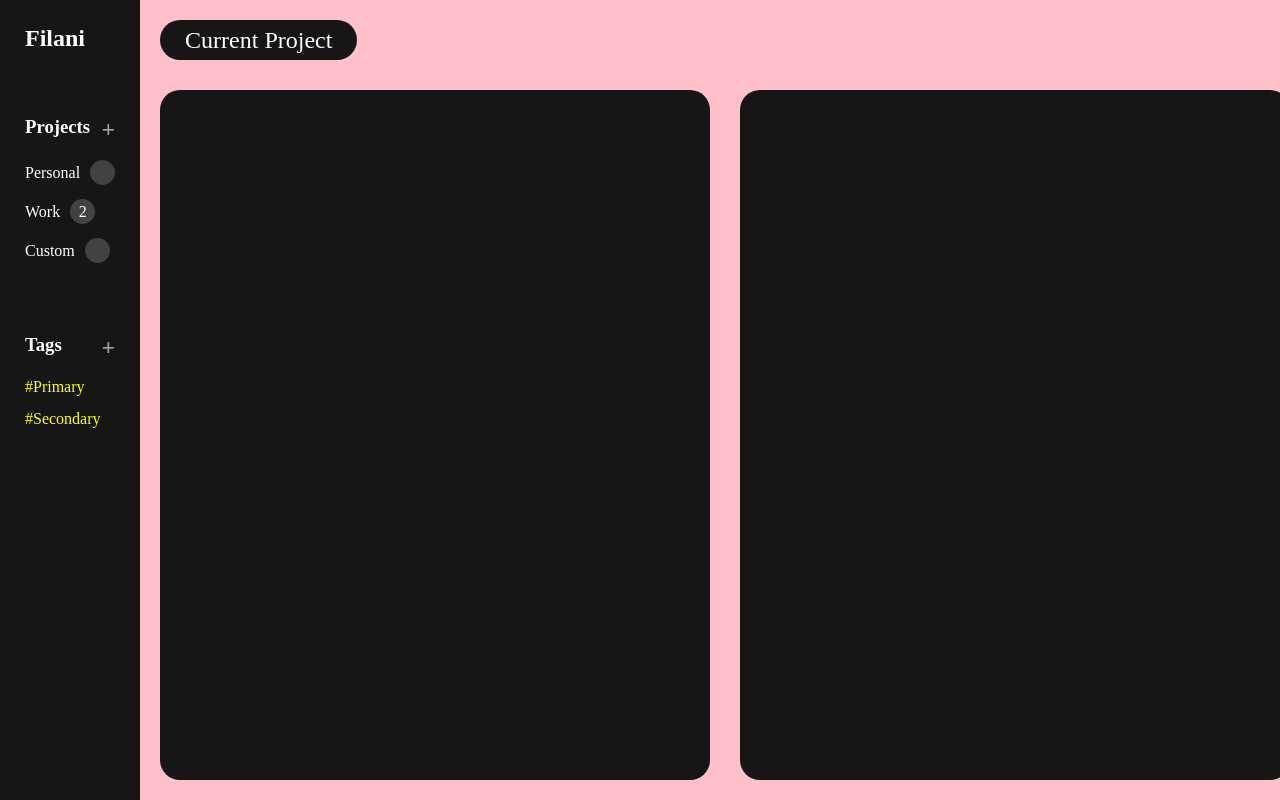
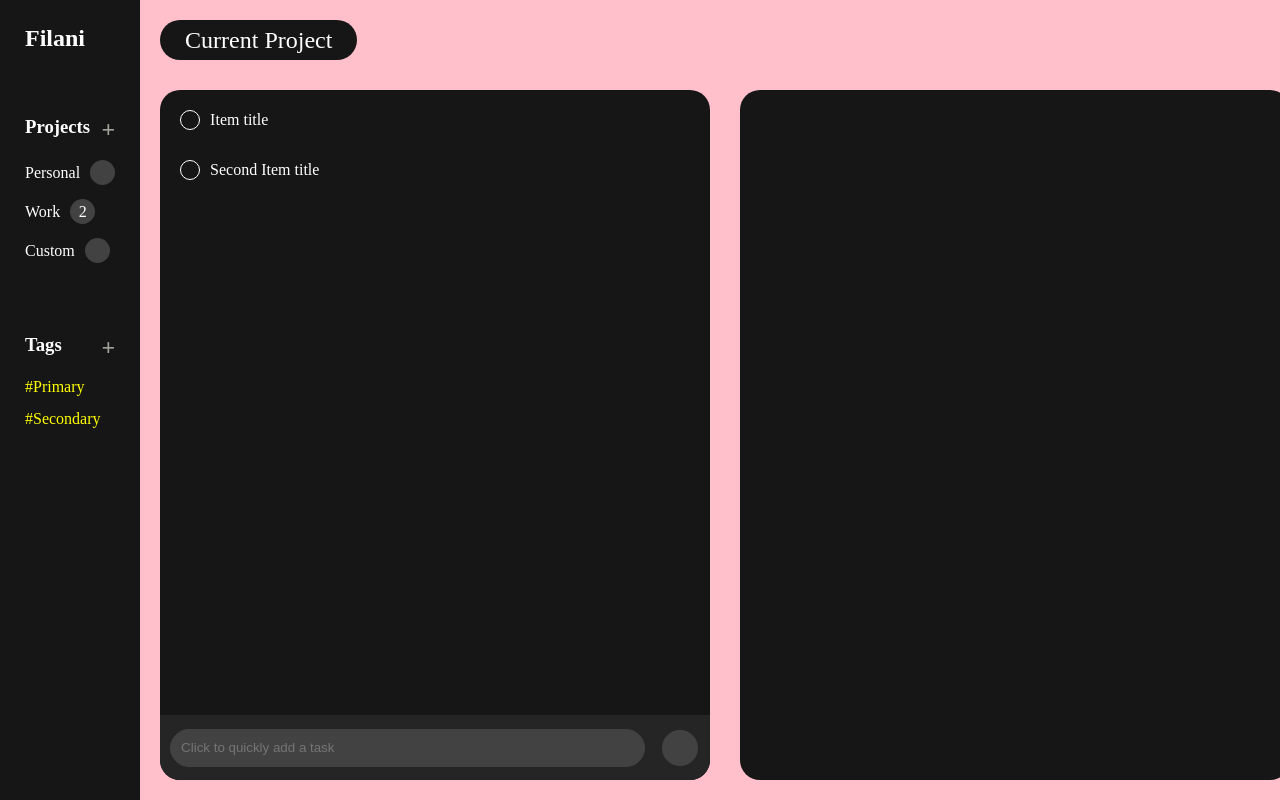
Before and after one commit to drenmorina12/todo-list, a website built with webpack: page src/template.html in a window 1280 px wide. Shown: the top 800 px of the page. Built offline with nearby package versions, Linux system fonts and the light colour scheme.

Commit message:
Finish todo section

```diff
--- a/src/style.css
+++ b/src/style.css
@@ -2,7 +2,7 @@
   --main-color: #161616;
   /* --bg-color: #f4eae0; */
   --bg-color: pink;
-
+  --hover-1: #424242;
   --text-1: #ffffff;
   --text-2: #a2a299;
   --text-3: #777777;
@@ -78,7 +78,7 @@ body {
 .project:hover,
 .tag:hover {
   cursor: pointer;
-  background-color: #424242;
+  background-color: var(--hover-1);
 }
 
 .project:hover .project-count {
@@ -95,7 +95,7 @@ body {
 }
 
 .project > div {
-  background-color: #424242;
+  background-color: var(--hover-1);
   /* padding: 5px; */
 }
 
@@ -140,9 +140,94 @@ body {
   flex: 1;
 }
 
+#todo-container {
+  display: flex;
+  flex-direction: column;
+  justify-content: space-between;
+}
+
+#todo-list {
+  display: flex;
+  flex-direction: column;
+  gap: 10px;
+  padding: 10px;
+}
+
 .list-container {
   width: 550px;
   height: 100%;
   background-color: var(--main-color);
   border-radius: 20px;
+  /* padding: 10px; */
 }
+
+.todo-item {
+  color: var(--text-1);
+  display: flex;
+  align-items: center;
+  gap: 10px;
+  padding: 10px;
+  /* border: 1px solid white; */
+  border-radius: 10px;
+}
+
+.todo-item:hover {
+  cursor: pointer;
+  background-color: var(--hover-1);
+}
+
+.status-circle {
+  height: 20px;
+  width: 20px;
+  border: 1px solid white;
+  border-radius: 10px;
+}
+
+.task-input-field {
+  height: 65px;
+  background-color: #252526;
+  border-bottom-left-radius: 20px;
+  border-bottom-right-radius: 20px;
+  display: flex;
+  justify-content: center;
+  align-items: center;
+  padding: 10px;
+  gap: 15px;
+}
+
+#task-input {
+  padding: 10px;
+  background-color: var(--hover-1);
+  color: var(--text-1);
+  border: 1px solid var(--hover-1);
+  border-radius: 20px;
+  flex: 1;
+  height: 38px;
+}
+
+#task-input:hover {
+  border: 1px solid #2b7bff;
+  transition: border 0.5s;
+}
+
+#task-input:focus {
+  border: 1px solid #2b7bff;
+  outline: 0;
+  caret-color: #2b7bff;
+}
+
+.arrow-button {
+  height: 40px;
+  width: 40px;
+  background-color: var(--hover-1);
+  border-radius: 20px;
+  border: 2px solid #252526;
+}
+
+.arrow-button:hover {
+  background-color: #2b7bff;
+  border: 2px solid #2b7bff;
+  cursor: pointer;
+  transition: background-color 0.3s ease-in, border 0.3s ease-in;
+  /* transition: border 0.5s; */
+}
--- a/src/template.html
+++ b/src/template.html
@@ -47,7 +47,27 @@
           <p class="current-project-name">Current Project</p>
         </div>
         <div id="list-section">
-          <div id="todo-list" class="list-container"></div>
+          <div id="todo-container" class="list-container">
+            <ul id="todo-list">
+              <li class="todo-item">
+                <div class="status-circle"></div>
+                <p>Item title</p>
+              </li>
+              <li class="todo-item">
+                <div class="status-circle"></div>
+                <p>Second Item title</p>
+              </li>
+            </ul>
+            <div class="task-input-field">
+              <input
+                type="text"
+                id="task-input"
+                name="task-title"
+                placeholder="Click to quickly add a task"
+              />
+              <div class="arrow-button"></div>
+            </div>
+          </div>
           <div id="todo-info" class="list-container"></div>
         </div>
       </div>
```
